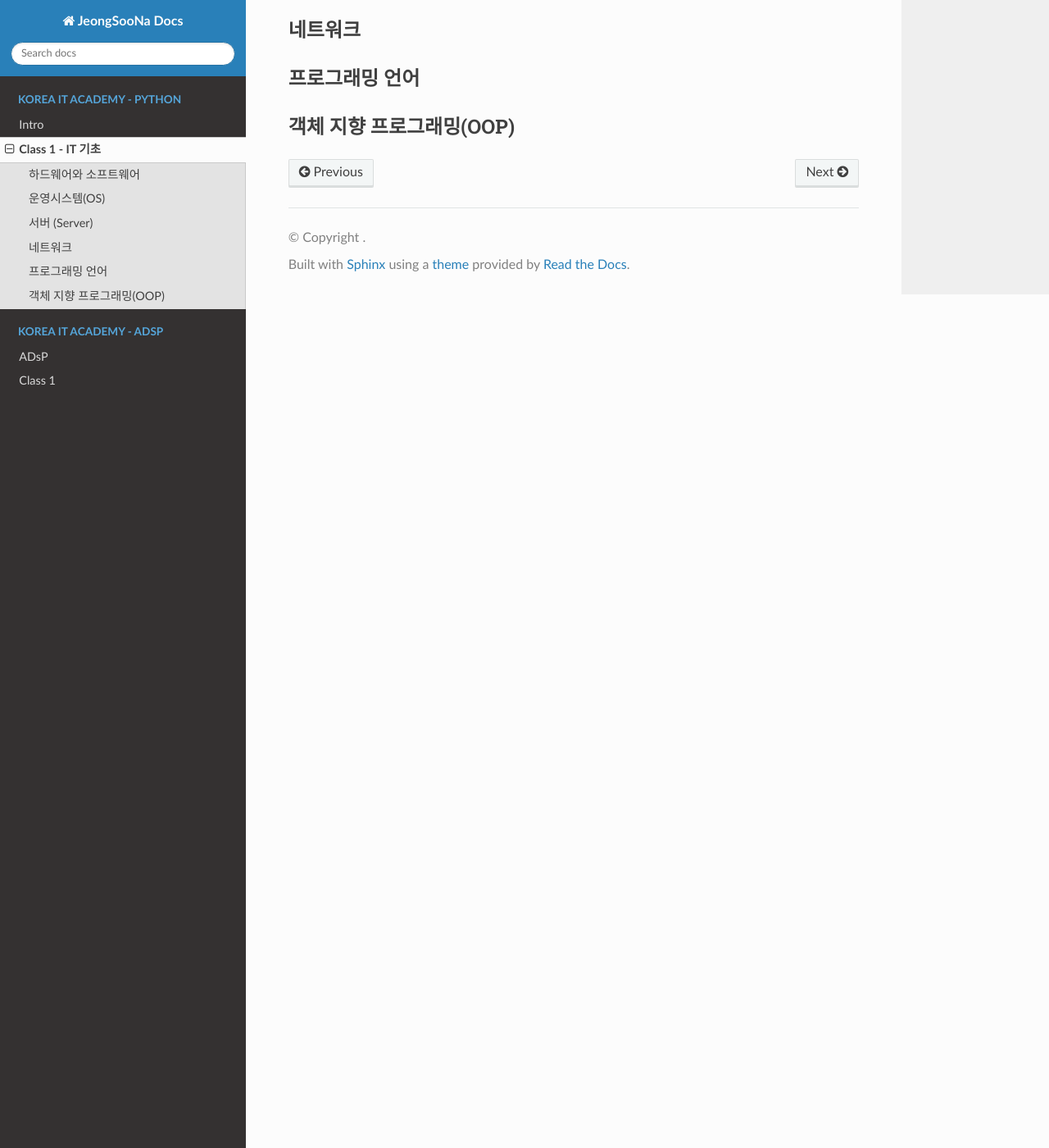
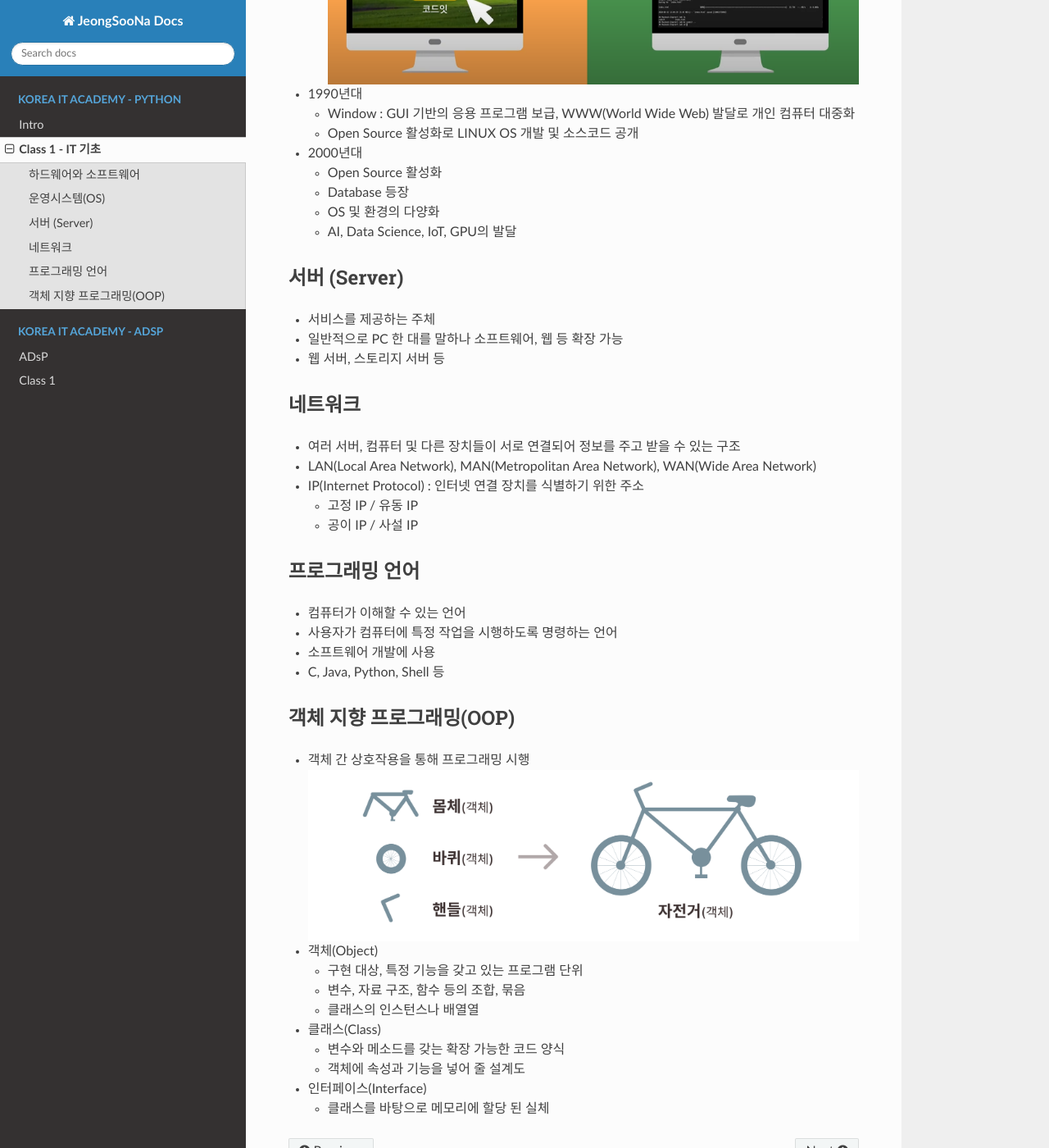
Before and after one commit to JeongSooNa/JeongSooNa-Docs, a Sphinx documentation site: the page built from docs/Korea_IT_Academy-Python/class_1.md, in a window 1280 px wide and 1400 px high, scrolled down 1237 px. Shown: the whole window at 82% size. Built offline with Sphinx 7.4.7 and the Read the Docs theme 3.1.0, drawn with Linux system fonts in a browser that asks for light colours.

Commit message:
update docs

```diff
--- a/docs/Korea_IT_Academy-Python/class_1.md
+++ b/docs/Korea_IT_Academy-Python/class_1.md
@@ -27,9 +28,31 @@
 
 ### 서버 (Server)
 - 서비스를 제공하는 주체
+- 일반적으로 PC 한 대를 말하나 소프트웨어, 웹 등 확장 가능
+- 웹 서버, 스토리지 서버 등
 
 ### 네트워크
+- 여러 서버, 컴퓨터 및 다른 장치들이 서로 연결되어 정보를 주고 받을 수 있는 구조
+- LAN(Local Area Network), MAN(Metropolitan Area Network), WAN(Wide Area Network)
+- IP(Internet Protocol) : 인터넷 연결 장치를 식별하기 위한 주소
+    - 고정 IP / 유동 IP
+    - 공이 IP / 사설 IP
 
 ### 프로그래밍 언어
+- 컴퓨터가 이해할 수 있는 언어
+- 사용자가 컴퓨터에 특정 작업을 시행하도록 명령하는 언어
+- 소프트웨어 개발에 사용
+- C, Java, Python, Shell 등
 
 ### 객체 지향 프로그래밍(OOP)
+- 객체 간 상호작용을 통해 프로그래밍 시행
+![jpg](../img/object.jpg)
+- 객체(Object)
+    - 구현 대상, 특정 기능을 갖고 있는 프로그램 단위
+    - 변수, 자료 구조, 함수 등의 조합, 묶음
+    - 클래스의 인스턴스나 배열열
+- 클래스(Class)
+    - 변수와 메소드를 갖는 확장 가능한 코드 양식
+    - 객체에 속성과 기능을 넣어 줄 설계도
+- 인터페이스(Interface)
+    - 클래스를 바탕으로 메모리에 할당 된 실체
```
Also changed, not shown: other parts of docs/Korea_IT_Academy-Python/class_1.md (+1 -0 lines), docs/img/object.jpg (added).
